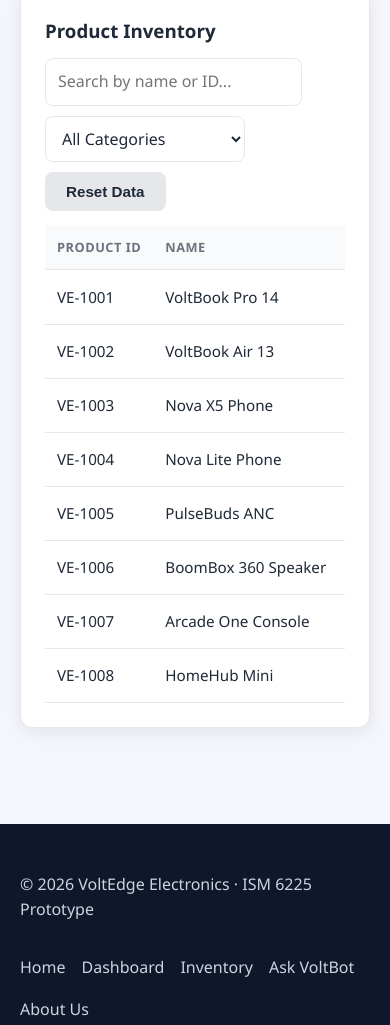
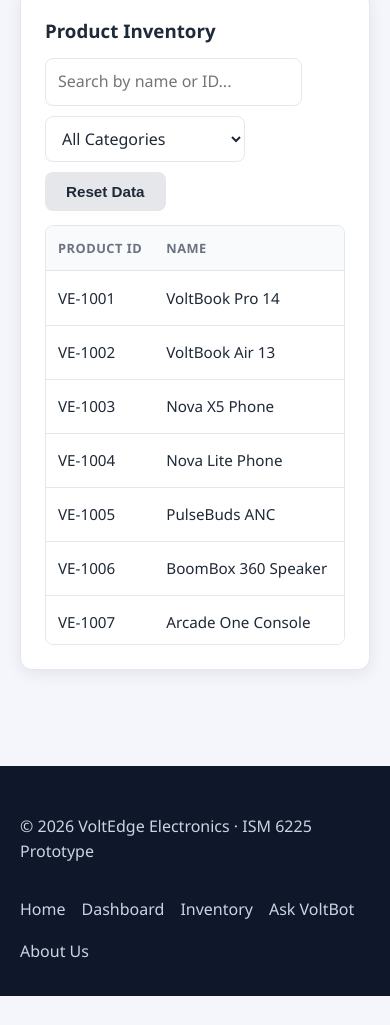
Before and after one commit to joshtrinh1102/Botpress-Chatbot-html-css-js-ISM-6225, a plain HTML site: page crud.html in a window 390 px wide. Shown: the part 1322-2347 px from the top of the page. After the commit the page ends 2318 px from the top, so only its background shows below. Drawn offline with Linux system fonts and the light colour scheme.

Commit message:
Enhance .table-responsive styling
Added max-height, overflow-y, border, border-radius, and background properties to .table-responsive class.

```diff
--- a/css/site.css
+++ b/css/site.css
@@ -524,8 +524,13 @@ textarea:focus {
 }
 
 .table-responsive {
-  width: 100%;
+    width: 100%;
+  max-height: 420px;
+  overflow-y: auto;
   overflow-x: auto;
+  border: 1px solid var(--border);
+  border-radius: 8px;
+  background: var(--surface);
 }
 
 table {
```
